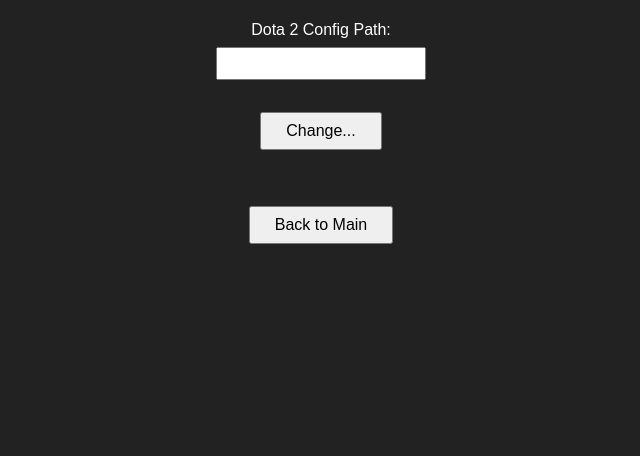
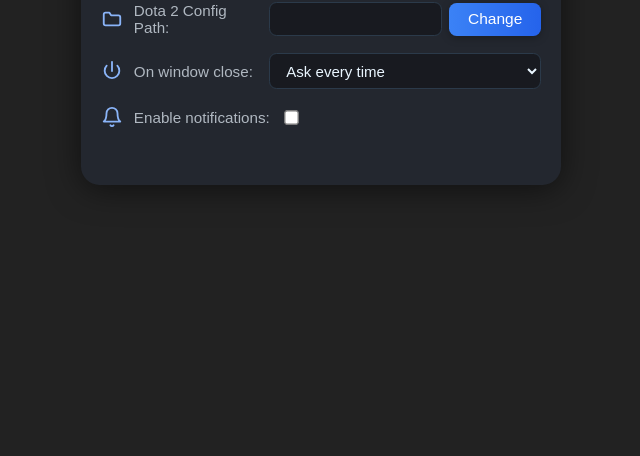
Before and after one commit to JonathonEngland25/d2pt-meta-hero-grid-updater, an Electron app: page preferences.html in a window 1200 px wide. Shown: the part 344-800 px from the top of the page, without its empty margins (279-919 px from the left). Drawn offline with Linux system fonts and the light colour scheme; no server answers.

Commit message:
Revamp preferences.html for improved UI and user experience
Redesign the preferences page with a new layout featuring a card-style interface. Update form elements for better accessibility and aesthetics, including enhanced styling for input fields and buttons. Replace the previous structure with a more organized setting row format, incorporating icons for clarity. Remove the back button functionality and streamline the JavaScript logic for loading settings. This update aims to provide a more intuitive and visually appealing preferences management experience.

```diff
--- a/preferences.html
+++ b/preferences.html
@@ -4,43 +4,152 @@
   <meta charset="UTF-8">
   <meta http-equiv="X-UA-Compatible" content="IE=edge">
   <meta name="viewport" content="width=800, initial-scale=1.0">
-  <title>Preferences - Dota 2 Meta Hero Grid Updater</title>
+  <title>Preferences</title>
   <style>
-    body { font-family: Arial, sans-serif; margin: 0; padding: 0; display: flex; align-items: center; justify-content: center; height: 100vh; background: #222; color: #fff; }
+    body { font-family: Arial, sans-serif; margin: 0; padding: 0; display: flex; align-items: center; justify-content: center; height: 100vh; background: #222; color: #fff; font-size: 0.97rem; }
     .container { text-align: center; }
-    h1 { font-size: 2rem; margin-bottom: 1rem; }
-    label { display: block; margin: 1em 0 0.5em 0; }
-    input[type="text"] { width: 60%; padding: 0.5em; }
-    select { padding: 0.5em; }
-    button { margin-top: 2em; padding: 0.5em 1.5em; font-size: 1rem; cursor: pointer; }
-    .setting-group { margin-bottom: 1.5em; }
+    .prefs-card {
+      background: #23272f;
+      border-radius: 1.2em;
+      box-shadow: 0 4px 32px #0008;
+      padding: 1.5em 1.3em 1.1em 1.3em;
+      max-width: 440px;
+      margin: 0 auto;
+      text-align: left;
+      position: relative;
+    }
+    h1 { font-size: 1.18rem; margin-bottom: 1.1rem; color: #fff; text-align: left; margin-left: 0.1em; font-weight: 600; letter-spacing: 0.01em; }
+    .setting-row {
+      display: flex;
+      align-items: center;
+      gap: 0.7em;
+      margin-bottom: 1.1em;
+    }
+    .setting-row:last-child { margin-bottom: 0; }
+    .setting-icon {
+      flex-shrink: 0;
+      display: flex;
+      align-items: center;
+      justify-content: center;
+      width: 22px;
+      height: 22px;
+    }
+    .setting-label {
+      min-width: 120px;
+      color: #b0b8c1;
+      font-size: 0.98em;
+      margin-right: 0.3em;
+      text-align: left;
+    }
+    .setting-control {
+      flex: 1 1 auto;
+      display: flex;
+      align-items: center;
+      gap: 0.5em;
+    }
+    select, input[type="text"] {
+      width: 100%;
+      padding: 0.5em 0.8em;
+      border-radius: 0.5em;
+      border: 1.2px solid #2b3a4a;
+      background: #181a20;
+      color: #eaf6ff;
+      font-size: 0.97em;
+      box-sizing: border-box;
+      transition: border 0.2s;
+    }
+    select:focus, input[type="text"]:focus {
+      border: 1.2px solid #8ab4f8;
+      outline: none;
+    }
+    input[type="checkbox"] {
+      accent-color: #3b82f6;
+      transform: scale(1.1);
+      margin: 0 0.4em 0 0;
+    }
+    .config-path-row {
+      display: flex;
+      align-items: center;
+      gap: 0.5em;
+      width: 100%;
+    }
+    #config-path-input {
+      flex: 1 1 auto;
+      min-width: 0;
+      margin-bottom: 0;
+    }
+    button[type="button"] {
+      background: linear-gradient(90deg, #3b82f6 0%, #2563eb 100%);
+      color: #fff;
+      border: none;
+      border-radius: 0.5em;
+      font-size: 0.97rem;
+      font-weight: 500;
+      padding: 0.5em 1.2em;
+      cursor: pointer;
+      box-shadow: 0 2px 8px #0004;
+      transition: background 0.2s, box-shadow 0.2s;
+      margin: 0;
+      display: block;
+    }
+    button[type="button"]:hover {
+      background: linear-gradient(90deg, #2563eb 0%, #3b82f6 100%);
+      box-shadow: 0 4px 16px #0006;
+    }
+    #status-area {
+      min-height: 1.5em;
+      margin-top: 0.7em;
+      color: #0f0;
+      font-weight: 500;
+      text-align: left;
+      margin-left: 0.1em;
+      font-size: 0.97em;
+    }
   </style>
 </head>
 <body>
   <div class="container">
+    <div class="prefs-card">
       <h1>Preferences</h1>
-    <form id="preferences-form">
-      <div class="setting-group">
-        <label for="close-action-select">On window close:</label>
+      <form id="preferences-form" autocomplete="off">
+        <div class="setting-row">
+          <span class="setting-icon">
+            <!-- Folder Icon -->
+            <svg width="22" height="22" fill="none" stroke="#8ab4f8" stroke-width="2" stroke-linecap="round" stroke-linejoin="round" viewBox="0 0 24 24"><path d="M3 7a2 2 0 0 1 2-2h4l2 3h8a2 2 0 0 1 2 2v7a2 2 0 0 1-2 2H5a2 2 0 0 1-2-2V7z"/></svg>
+          </span>
+          <span class="setting-label">Dota 2 Config Path:</span>
+          <span class="setting-control config-path-row">
+            <input type="text" id="config-path-input" readonly>
+            <button type="button" id="select-config-folder-btn">Change</button>
+          </span>
+        </div>
+        <div class="setting-row">
+          <span class="setting-icon">
+            <!-- Power Icon -->
+            <svg width="22" height="22" fill="none" stroke="#8ab4f8" stroke-width="2" stroke-linecap="round" stroke-linejoin="round" viewBox="0 0 24 24"><path d="M12 2v10"/><path d="M6.2 6.2a8 8 0 1 0 11.6 0"/></svg>
+          </span>
+          <span class="setting-label">On window close:</span>
+          <span class="setting-control">
             <select id="close-action-select">
               <option value="ask">Ask every time</option>
               <option value="minimize">Minimize to tray</option>
               <option value="exit">Exit application</option>
             </select>
+          </span>
         </div>
-      <div class="setting-group">
-        <label>
-          <input type="checkbox" id="windows-notify-checkbox"> Enable Windows notifications for updates
-        </label>
+        <div class="setting-row">
+          <span class="setting-icon">
+            <!-- Bell Icon -->
+            <svg width="22" height="22" fill="none" stroke="#8ab4f8" stroke-width="2" stroke-linecap="round" stroke-linejoin="round" viewBox="0 0 24 24"><path d="M18 8a6 6 0 1 0-12 0c0 7-3 9-3 9h18s-3-2-3-9"/><path d="M13.73 21a2 2 0 0 1-3.46 0"/></svg>
+          </span>
+          <span class="setting-label">Enable notifications:</span>
+          <span class="setting-control">
+            <input type="checkbox" id="windows-notify-checkbox">
+          </span>
         </div>
-      <div class="setting-group">
-        <label for="config-path-input">Dota 2 Config Path:</label>
-        <input type="text" id="config-path-input" readonly>
-        <button type="button" id="select-config-folder-btn">Change...</button>
+        <div id="status-area"></div>
+      </form>
     </div>
-      <button type="button" id="back-btn">Back to Main</button>
-      <div id="status-area" style="min-height: 2em; margin-top: 1em; color: #0f0; font-weight: bold;"></div>
-    </form>
   </div>
   <script>
     const { ipcRenderer } = window.require ? window.require('electron') : {};
@@ -48,7 +157,6 @@
     const notifyCheckbox = document.getElementById('windows-notify-checkbox');
     const configPathInput = document.getElementById('config-path-input');
     const selectConfigBtn = document.getElementById('select-config-folder-btn');
-    const backBtn = document.getElementById('back-btn');
     const statusArea = document.getElementById('status-area');
 
     function showStatus(message, color = '#0f0') {
@@ -94,10 +202,6 @@
       }
     });
 
-    backBtn.addEventListener('click', () => {
-      window.location.href = 'index.html';
-    });
-
     loadSettings();
   </script>
 </body>
```
Lines whose indentation alone changed are shown as unchanged.
